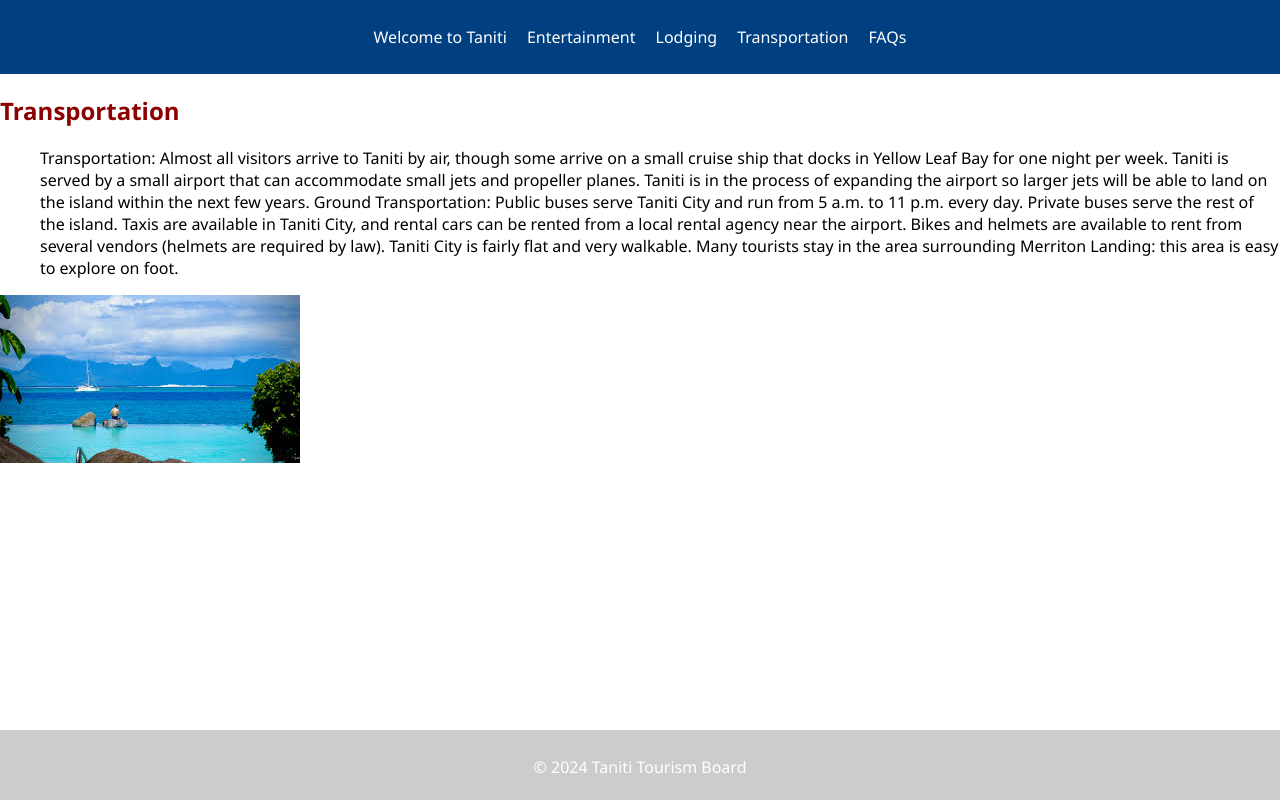
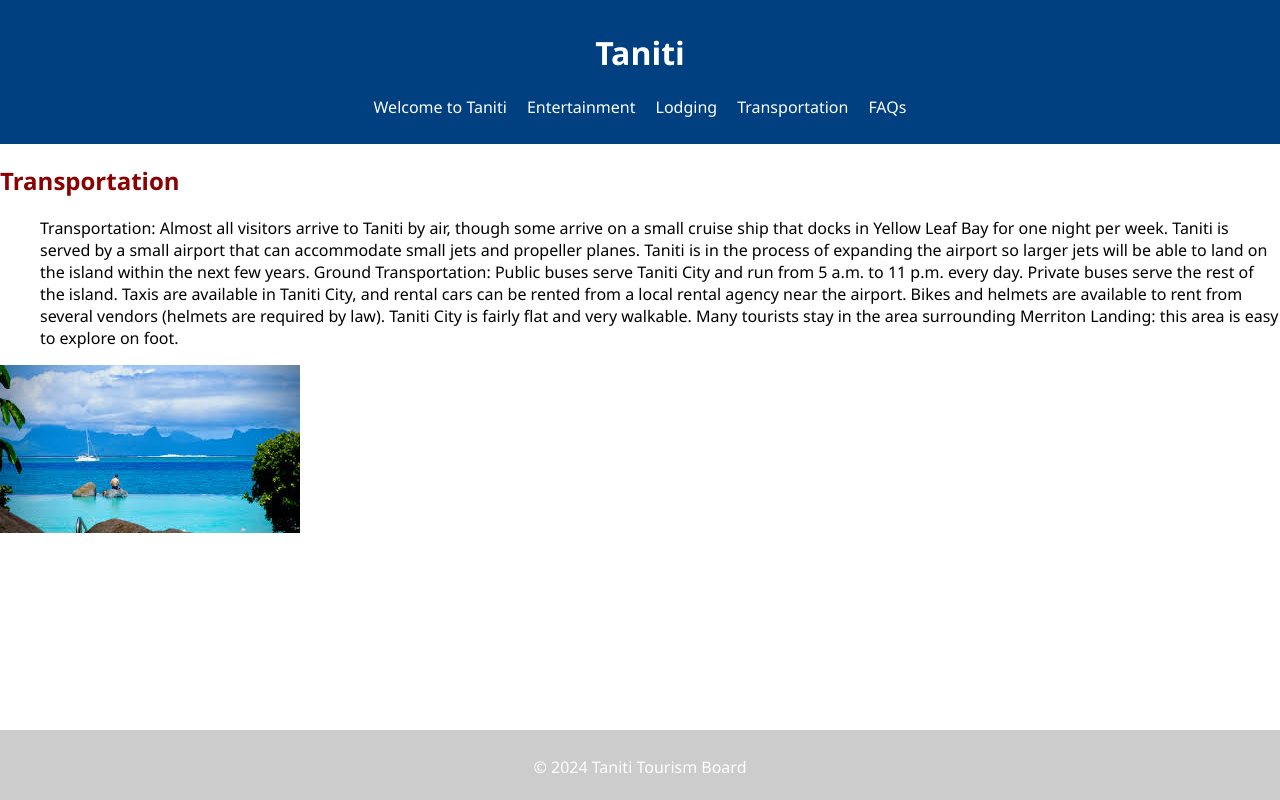
Before and after one commit to RandyFoster1016/D479-Prototype, a plain HTML site: page Transportation.html in a window 1280 px wide. Drawn offline with Linux system fonts and the light colour scheme.

Commit message:
Update header title in Transportation.html

```diff
--- a/Transportation.html
+++ b/Transportation.html
@@ -7,7 +7,7 @@
 </head>
 <body>
   <header>
-
+    <h1>Taniti</h1>
     <nav>
     <ul>
         <li><a href="index.html">Welcome to Taniti</a></li>
```
